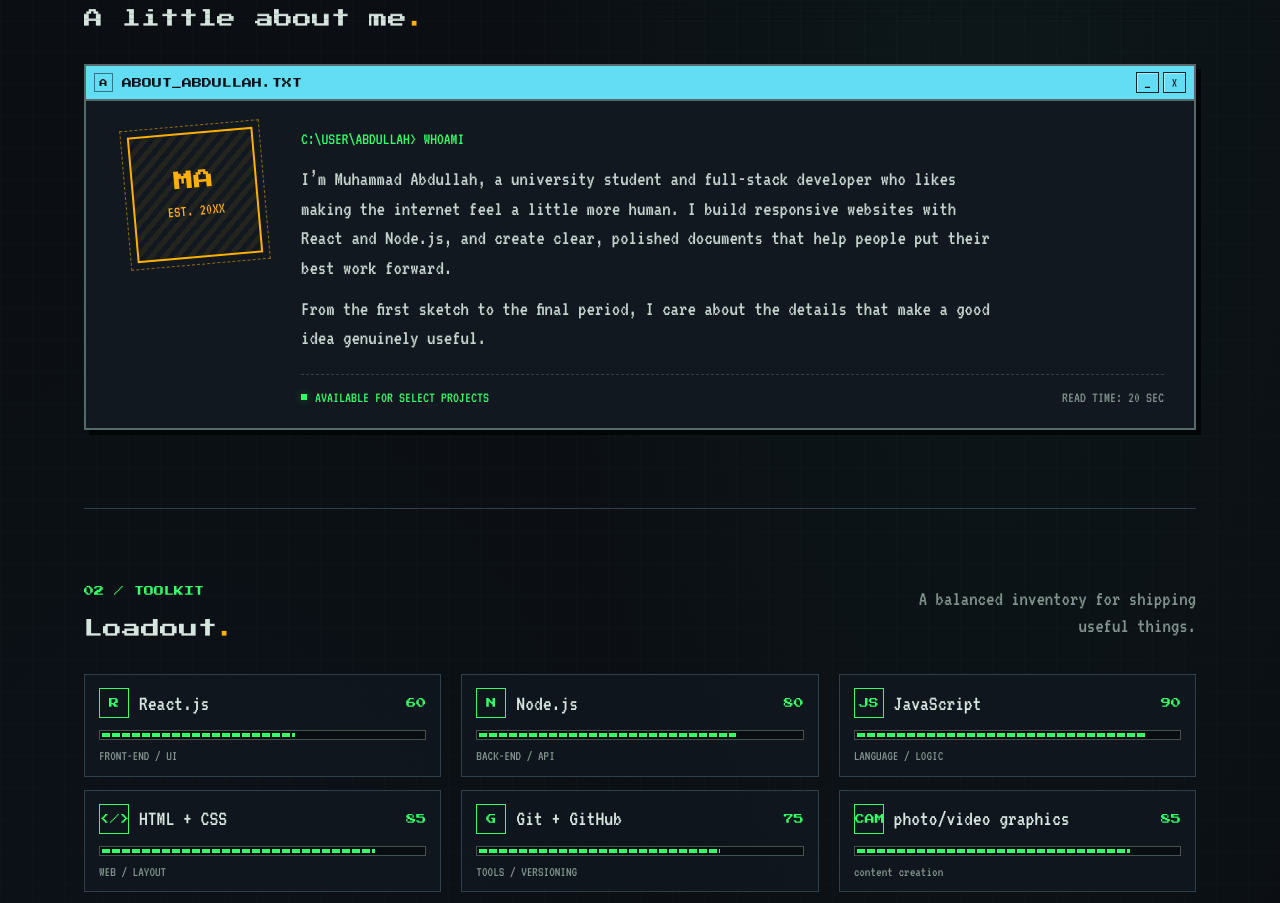
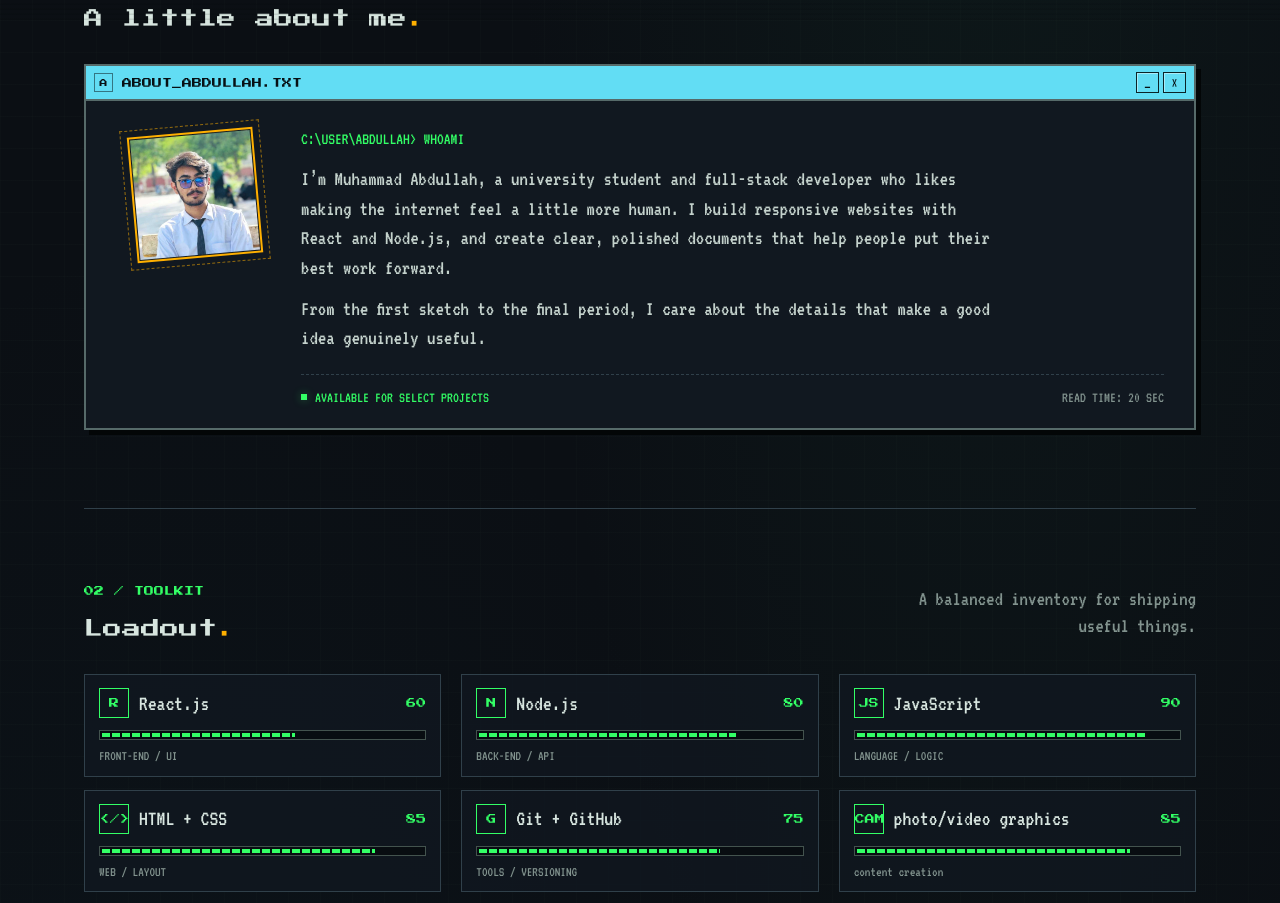
Before and after one commit to MuhammadAbdullah149/muhammad-s-potfolio, a React (Vite) app: page / in a window 1280 px wide. Shown: the part 780-1683 px from the top of the page. Built offline with nearby package versions, Linux system fonts and the light colour scheme.

Commit message:
dp-update

```diff
--- a/src/App.jsx
+++ b/src/App.jsx
@@ -245,7 +245,7 @@ function App() {
             <article className="window-panel about-window">
               <WindowBar title="ABOUT_ABDULLAH.TXT" number="A" />
               <div className="about-window__body">
-                <div className="about-window__stamp" aria-hidden="true"><span>MA</span><small>EST. 20XX</small></div>
+                <div className="about-window__stamp" aria-hidden="true"><span><img height={120} width={120} src="/src/assets/dp.jpeg" alt="Muhammad Abdullah" /></span></div>
                 <div className="about-window__copy">
                   <p className="terminal-label">C:\USER\ABDULLAH&gt; WHOAMI</p>
                   <p>I’m Muhammad Abdullah, a university student and full-stack developer who likes making the internet feel a little more human. I build responsive websites with React and Node.js, and create clear, polished documents that help people put their best work forward.</p>
```
Also changed, not shown: src/assets/dp.jpeg (added), src/assets/dp_circle.png (added).
